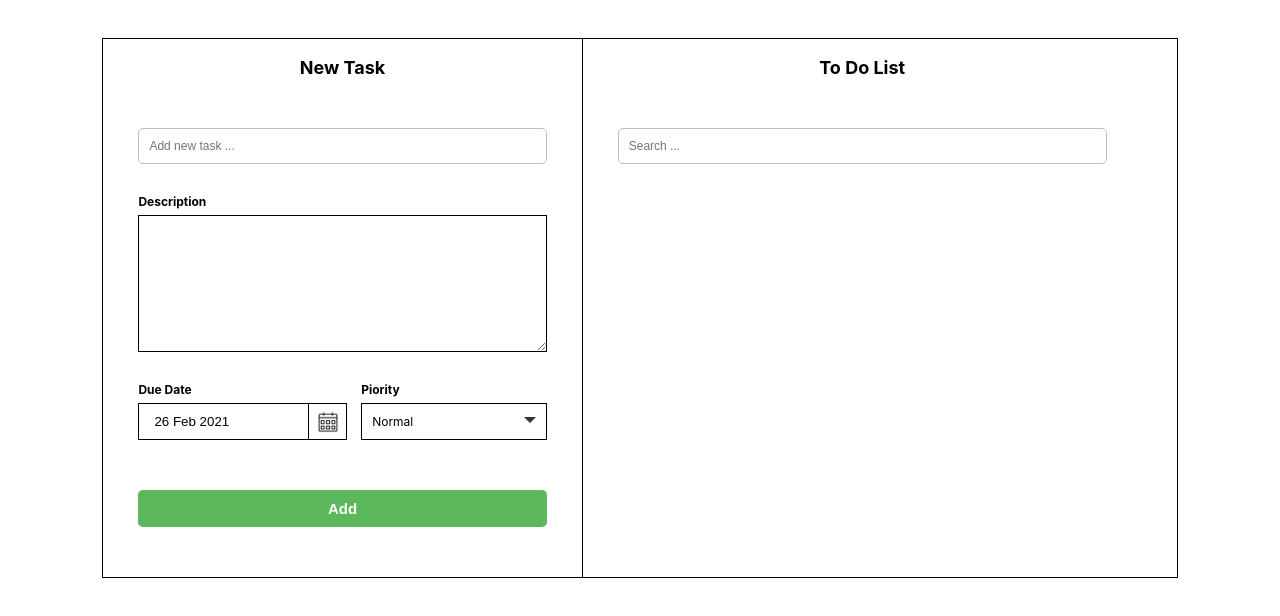
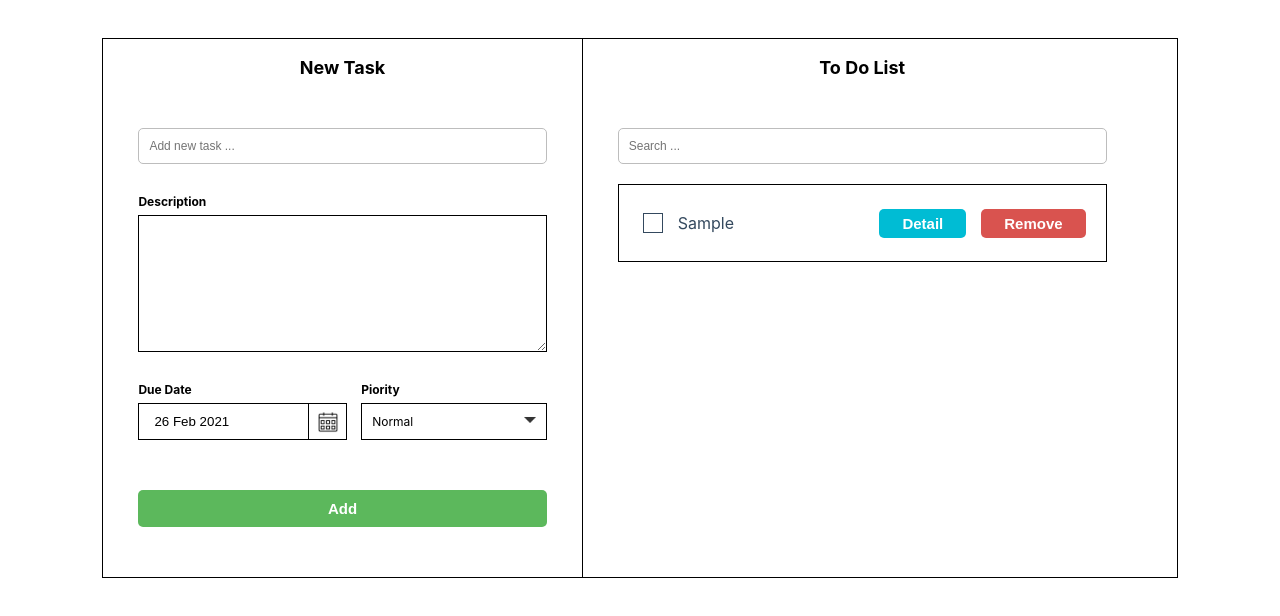
Before and after one commit to TrungyuD/sota-todo-list, a React (Create React App) app: page / in a window 1280 px wide. Both pictures are taken after typing "Sample", "Sample" into the empty fields and a click on the button "Add". Shown: the top 616 px of the page. Built offline with nearby package versions, Linux system fonts and the light colour scheme.

Commit message:
update sort date

```diff
--- /dev/null
+++ b/src/components/TodoList/ItemTask/ItemTask.css
@@ -0,0 +1,69 @@
+.checkbox {
+    display: inline-flex;
+    cursor: pointer;
+    position: relative;
+}
+
+.checkbox > span {
+    color: #34495E;
+    padding: 0.5rem 0.25rem;
+}
+
+.checkbox > input {
+    height: 20px;
+    width: 20px;
+    -webkit-appearance: none;
+    -moz-appearance: none;
+    -o-appearance: none;
+    appearance: none;
+    border: 1px solid #34495E;
+    outline: none;
+    transition-duration: 0.3s;
+    background-color: #FFFFFF;
+    cursor: pointer;
+    margin-top: 8px;
+  }
+
+.checkbox > input:checked {
+    border: 1px solid #34495E;
+    background-color: #FFFFFF;
+}
+
+.checkbox > input:checked + span::before {
+    content: '\2713';
+    display: block;
+    text-align: center;
+    color: black;
+    position: absolute;
+    left: 0.5rem;
+    top: 0.3rem;
+}
+
+.checkbox > input:active {
+    border: 2px solid #34495E;
+}
+
+.content-item{
+    border: 1px solid #000000;
+    padding: 20px;
+    display: flex;
+    align-items: center;
+    justify-content: space-between;
+}
+
+.btn-detail, .btn-remove{
+    border: none;
+    padding: 6px 23px;
+    border-radius: 5px;
+    margin-left: 15px;
+    cursor: pointer;
+}
+.btn-detail, .btn-remove:focus{
+    outline: none;
+}
+.btn-detail{
+    background: #00BCD4;
+}
+.btn-remove{
+    background: #D9534F;
+}
--- /dev/null
+++ b/src/components/TodoList/ItemTask/ItemTask.js
@@ -0,0 +1,26 @@
+import React, { useState } from 'react'
+import './ItemTask.css';
+
+const ItemTask = (props) => {
+    const [checked, setChecked] = useState(false);
+    return (
+        <div className="container-item">
+            <div className="content-item">
+                <label className="checkbox">
+                    <input type="checkbox" defaultChecked={checked}/>
+                    <span style={{marginLeft:"0.5rem"}}>{props.task.title}</span>
+                </label>
+                <div className="">
+                    <button className="btn-detail" >
+                        <span className="text-btn">Detail</span>
+                    </button>
+                    <button className="btn-remove" >
+                        <span className="text-btn">Remove</span>
+                    </button>
+                </div>
+            </div>
+        </div>
+    )
+}
+
+export default ItemTask
--- a/src/components/TodoList/TodoList.js
+++ b/src/components/TodoList/TodoList.js
@@ -1,7 +1,12 @@
 import React from 'react'
 import './TodoList.css';
+import ItemTask from './ItemTask/ItemTask';
+import { connect } from 'react-redux';
 
-const TodoList = () => {
+const TodoList = ({tasks}) => {
+    const sortTasks = tasks.sort((a,b) => {
+        return new Date(a.date).getTime() - new Date(b.date).getTime()
+    })
     return (
         <div className="list">
             <div className="content-list">
@@ -9,9 +14,18 @@ const TodoList = () => {
                 <div className="search-input">
                     <input type="text" placeholder="Search ..." id="search"/>
                 </div>
+                <div>
+                {
+                    sortTasks.map(task => <ItemTask task={task} />)
+                }
+                </div>
             </div>
         </div>
     )
 }
-
-export default TodoList
+const mapStateToProps = (state) => {
+    return {
+        tasks: state.tasks
+    }
+}
+export default connect(mapStateToProps)(TodoList);
--- a/src/store/reducers/tasks.js
+++ b/src/store/reducers/tasks.js
@@ -3,8 +3,7 @@ import { ADD_TASK } from '../actions/tasks';
 export default function tasks(state = [], action) {
     switch (action.type) {
         case ADD_TASK:
-            state.push(action.payload);
-            return state;
+            return state.concat([action.payload]);
         default:
             return state;
     }
```
Also changed, not shown: src/components/TodoList/Item/Item.js (deleted, +0 -11 lines), src/components/NewTask/NewTask.js (line endings or trailing spaces), src/components/TodoList/Item/ItemDetail.js (deleted), src/components/TodoList/ItemTask/ItemDetail.css (added), src/components/TodoList/ItemTask/ItemDetail.js (added).
